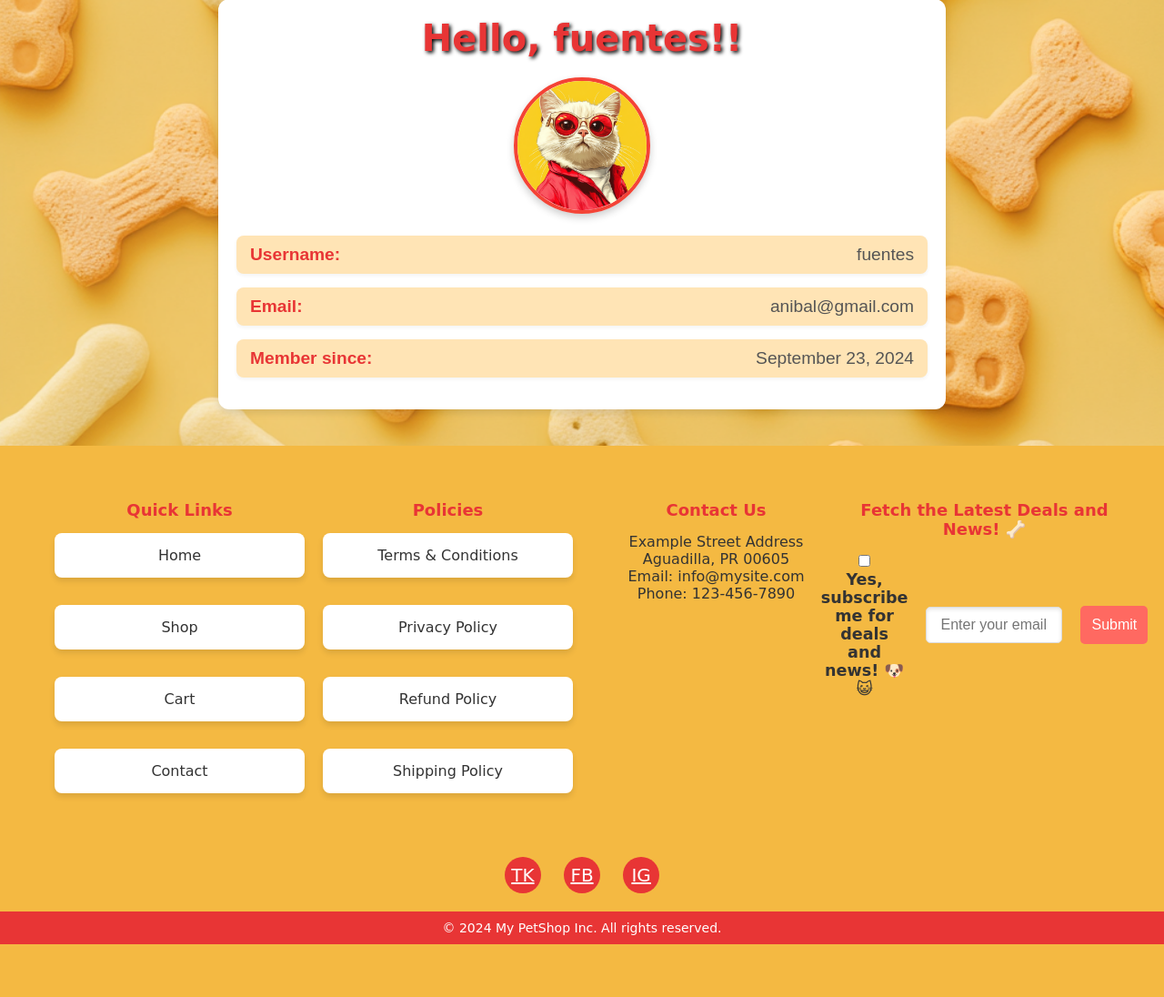
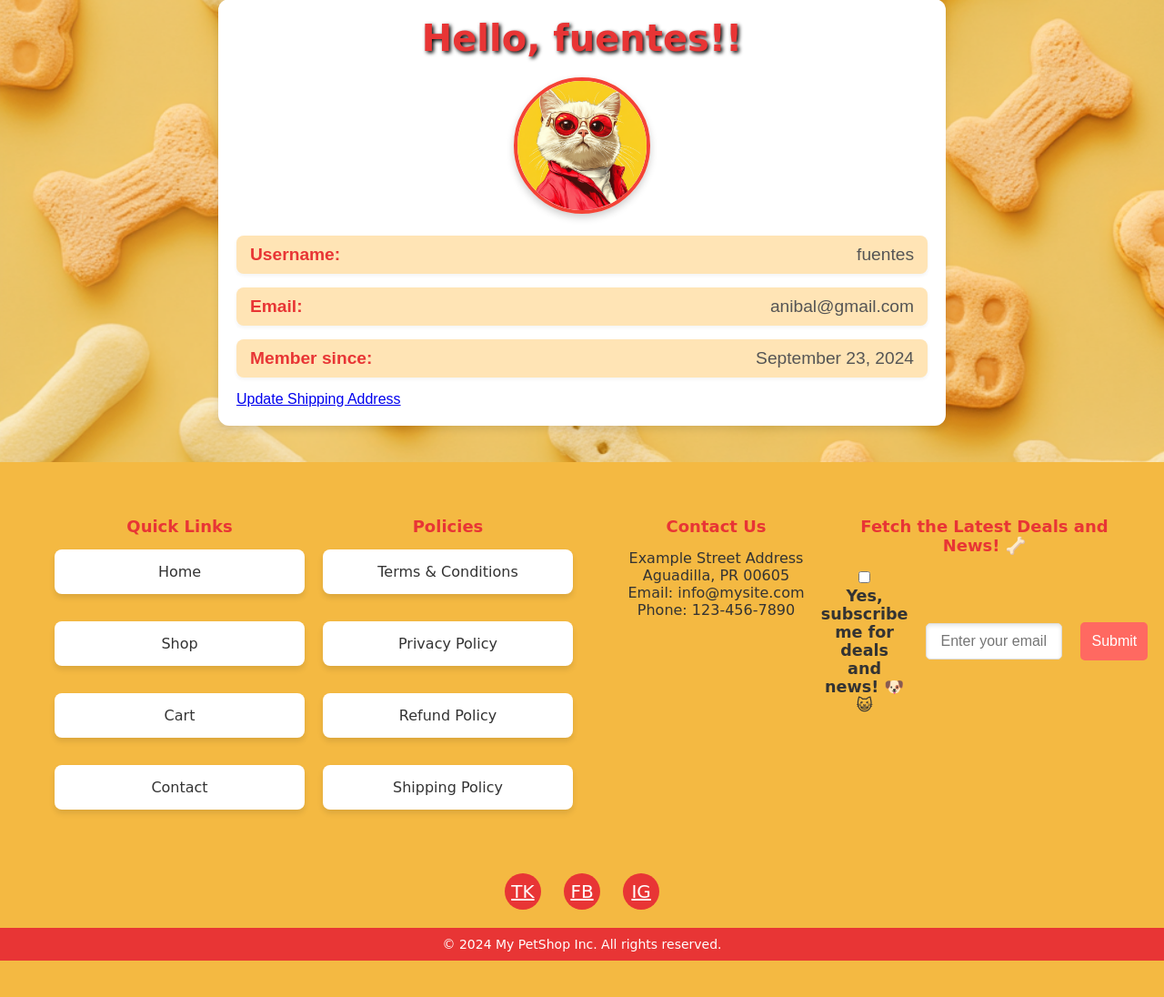
Before and after one commit to anibalfuentesrod/My-PetShop, a Django app: page /profile/ in a window 1280 px wide. Shown: the part 131-1227 px from the top of the page at 91% size. Before the commit the page ends 1169 px from the top, so only its background shows below. Run offline with Django 5.2, Linux system fonts and the light colour scheme; a user stored in the database is signed in; data comes from the database, SQL or seed files in the repository; some libraries are stand-ins or nearby versions; some web fonts are replaced.

Commit message:
adding shipping link to the profile

```diff
--- a/myapp/templates/user_profile.html
+++ b/myapp/templates/user_profile.html
@@ -27,6 +27,9 @@
         <div class="info-item">
             <strong>Member since:</strong> <span>{{ date_joined|date:"F j, Y" }}</span>
         </div>
+        <div class="shipping-button-container">
+            <a href="{% url 'shipping_address' %}" class="btn-update-shipping">Update Shipping Address</a>
+        </div>
     </div>
 </div>
 {% endblock %}
```
